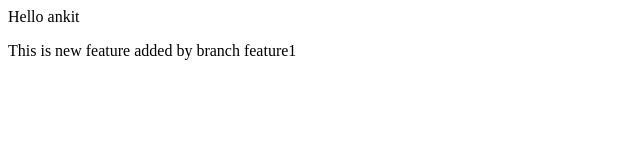
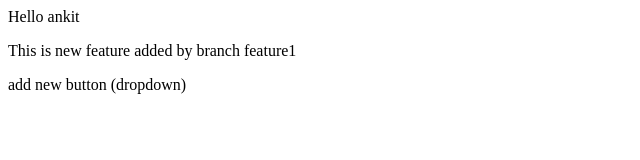
Before and after one commit to kawaneankit/git-demo-learning, a plain HTML site: page index.html in a window 1280 px wide. Shown: the whole page, without its empty margins (0-640 px from the left). Drawn offline with Linux system fonts and the light colour scheme.

```diff
--- a/index.html
+++ b/index.html
@@ -1,2 +1,3 @@
 <p>Hello ankit</p>
 <p>This is new feature added by branch feature1</p>
+<p>add new button (dropdown)</p>
```
